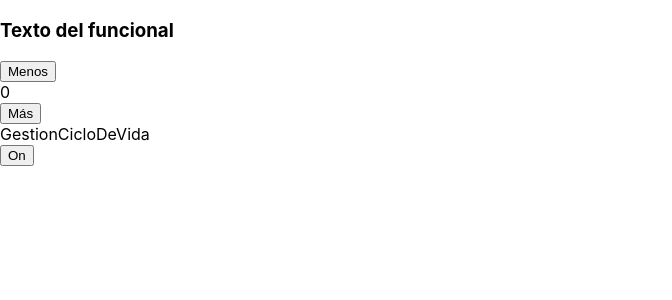
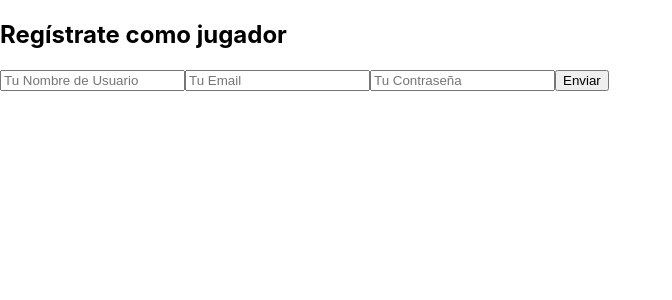
Before and after one commit to gorkavillara/formacion-19-sept-2022, a React (Create React App) app: page / in a window 1280 px wide. Shown: the top 300 px of the page, without its empty margins (0-672 px from the left). Built offline with nearby package versions, Linux system fonts and the light colour scheme.

Commit message:
Capítulo 03 - Terminando de ver los formularios

```diff
--- a/package.json
+++ b/package.json
@@ -10,9 +10,11 @@
     "@types/node": "^16.11.59",
     "@types/react": "^18.0.20",
     "@types/react-dom": "^18.0.6",
+    "axios": "^0.27.2",
     "react": "^18.2.0",
     "react-dom": "^18.2.0",
     "react-scripts": "5.0.1",
+    "sass": "^1.54.9",
     "typescript": "^4.8.3",
     "web-vitals": "^2.1.4"
   },
--- a/src/App.tsx
+++ b/src/App.tsx
@@ -1,23 +1,30 @@
 /* eslint-disable @typescript-eslint/no-unused-vars */
 
-import React from "react";
+import React, { useState } from "react";
 import "./App.css";
 import ComponenteClase from "./components/ComponenteClase";
 import ComponenteFuncional from "./components/ComponenteFuncional";
 import ComponentePadreLista from "./components/ComponentePadreLista";
+import ComponenteReferencias from "./components/ComponenteReferencias";
 import GestionCicloDeVida from "./components/GestionCicloDeVida";
+import Formulario from "./views/Formulario";
+import Principal from "./views/Principal";
 
 function App() {
+  const [vRoute, setVRoute] = useState<"home" | "form">("form")
   return (
     <>
       {/* <ComponenteClase texto="Hola soy el texto 1" /> */}
-      <ComponenteFuncional
+      {/* <ComponenteFuncional
         texto="Texto del funcional"
         objeto={{ nombre: "Gorka", edad: 32 }}
-      />
+      /> */}
       {/* <ComponentePadreLista /> */}
       {/* <ComponenteClase /> */}
       {/* <GestionCicloDeVida /> */}
+      {/* <ComponenteReferencias /> */}
+      {vRoute === "home" && <Principal />}
+      {vRoute === "form" && <Formulario />}
     </>
   );
 }
--- a/src/components/ComponenteFuncional.tsx
+++ b/src/components/ComponenteFuncional.tsx
@@ -18,6 +18,8 @@ const ComponenteFuncional = ({ texto, valorInicial = 0 }: PropTypes) => {
 
   const decrementar = () => {
     // setContador(contador - 1)
+    let array = []
+    array.push({ nombre: "Gorka", ciudad: "San Sebastián" })
     setContador((prevContador) => prevContador - 1);
   };
   const incrementar = () => setContador(prevContador => prevContador + 1) //eslint-disable-line
--- /dev/null
+++ b/src/components/ComponenteReferencias.tsx
@@ -0,0 +1,65 @@
+import React, { useRef } from "react";
+
+const ComponenteReferencias = () => {
+  // const input: HTMLElement | null = document.querySelector(
+  //   "input[name=referencia]"
+  // );
+  // const constanteReferencia = useRef(input);
+  const constanteReferencia = useRef<HTMLInputElement>(null);
+
+  const focusFormulario = () => {
+    console.log(constanteReferencia);
+    console.log({ constanteReferencia });
+    console.log("constanteReferencia", constanteReferencia);
+    constanteReferencia.current !== null && constanteReferencia.current.focus();
+    // constanteReferencia.current !== null && console.log("VALOR", constanteReferencia.current.value)
+  };
+
+  const handleSubmit = (e: React.SyntheticEvent) => {
+    e.preventDefault()
+
+    // Podemos hacer lo que queramos
+    // axios para llamar a base de datos
+    // modificar los datos de los estados
+    // pantallas de cargando, etc
+  }
+
+  return (
+    <div>
+      <form onSubmit={handleSubmit}>
+        <h3
+          onDragStart={() => console.log("DragStart")}
+          // onDrag={() => console.log("Drag")}
+          onDragEnd={() => console.log("DragEnd")}
+          // onMouseMove={(e) => console.log("Move")}
+        >
+          Componente Referencias
+        </h3>
+        <input
+          type="text"
+          ref={constanteReferencia}
+          onKeyDown={(e) => console.log(e.key)}
+          onKeyUp={(e) => console.log(e)}
+          value=""
+          onChange={(e) => console.log(e)}
+        />
+        <button
+          onClick={focusFormulario}
+          onDoubleClick={(e) => console.log(e)}
+          onMouseEnter={(e) => console.log(e)}
+          onMouseLeave={(e) => console.log(e)}
+        >
+          Rellenar Formulario
+        </button>
+        <div
+          style={{ width: "100vw", height: 50, backgroundColor: "black" }}
+          onDragEnter={(e) => console.log(e)}
+          onDragLeave={(e) => console.log(e)}
+          onDrop={(e) => console.log(e)}
+        ></div>
+      </form>
+    </div>
+  );
+};
+
+export default ComponenteReferencias;
--- a/src/index.tsx
+++ b/src/index.tsx
@@ -8,9 +8,7 @@ const root = ReactDOM.createRoot(
   document.getElementById('root') as HTMLElement
 );
 root.render(
-  <React.StrictMode>
     <App />
-  </React.StrictMode>
 );
 
 // If you want to start measuring performance in your app, pass a function
--- /dev/null
+++ b/src/views/Formulario.tsx
@@ -0,0 +1,66 @@
+import axios from "axios";
+import React, { useState } from "react";
+
+const Formulario = () => {
+  const [formValues, setFormValues] = useState({
+    username: "",
+    email: "",
+    password: "",
+  });
+
+  const formSubmit = async (e: React.SyntheticEvent) => {
+    e.preventDefault();
+
+    // console.log(e.target[0].value);
+    // obtener los valores de los inputs
+    console.log(formValues);
+    const url =
+      "https://us-central1-fir-api-a3355.cloudfunctions.net/app/api/alumnos";
+
+    const res = await axios
+      .post(url, {
+        action: "nuevoAlumno",
+        alumno: formValues,
+      })
+      .catch((e) => console.error(e));
+
+    console.log(res);
+  };
+  return (
+    <div>
+      <h2>Regístrate como jugador</h2>
+      <form onSubmit={formSubmit}>
+        <input
+          type="text"
+          name="username"
+          value={formValues.username}
+          onChange={(e) =>
+            setFormValues({ ...formValues, username: e.target.value })
+          }
+          placeholder="Tu Nombre de Usuario"
+        />
+        <input
+          type="email"
+          name="email"
+          value={formValues.email}
+          onChange={(e) =>
+            setFormValues({ ...formValues, email: e.target.value })
+          }
+          placeholder="Tu Email"
+        />
+        <input
+          type="password"
+          name="password"
+          value={formValues.password}
+          onChange={(e) =>
+            setFormValues({ ...formValues, password: e.target.value })
+          }
+          placeholder="Tu Contraseña"
+        />
+        <button>Enviar</button>
+      </form>
+    </div>
+  );
+};
+
+export default Formulario;
--- /dev/null
+++ b/src/views/Principal.tsx
@@ -0,0 +1,28 @@
+import React, { useState } from "react";
+import "./Principal.scss";
+
+type Props = {};
+
+const Principal = (props: Props) => {
+  const [tituloHover, setTituloHover] = useState<boolean>(false);
+  return (
+    <div className="vista-principal">
+      <h1
+        className="titulo-app"
+        // style={{ color: tituloHover ? "#522b2b" : "#2b2b52" }}
+        onMouseEnter={() => setTituloHover(true)}
+        onMouseLeave={() => setTituloHover(false)}
+      >
+        WordHelloWorld
+      </h1>
+      <div className="botonera">
+        {/* <button className={`boton-inicio${tituloHover ? " rojo" : ""}`}> */}
+        <button className={tituloHover ? "boton-inicio rojo" : "boton-inicio"}>
+          Iniciar
+        </button>
+      </div>
+    </div>
+  );
+};
+
+export default Principal;
```
Also changed, not shown: src/views/Principal.scss (added, +31 -0 lines), 1 other file (tests, documents, lock files or other folders).
